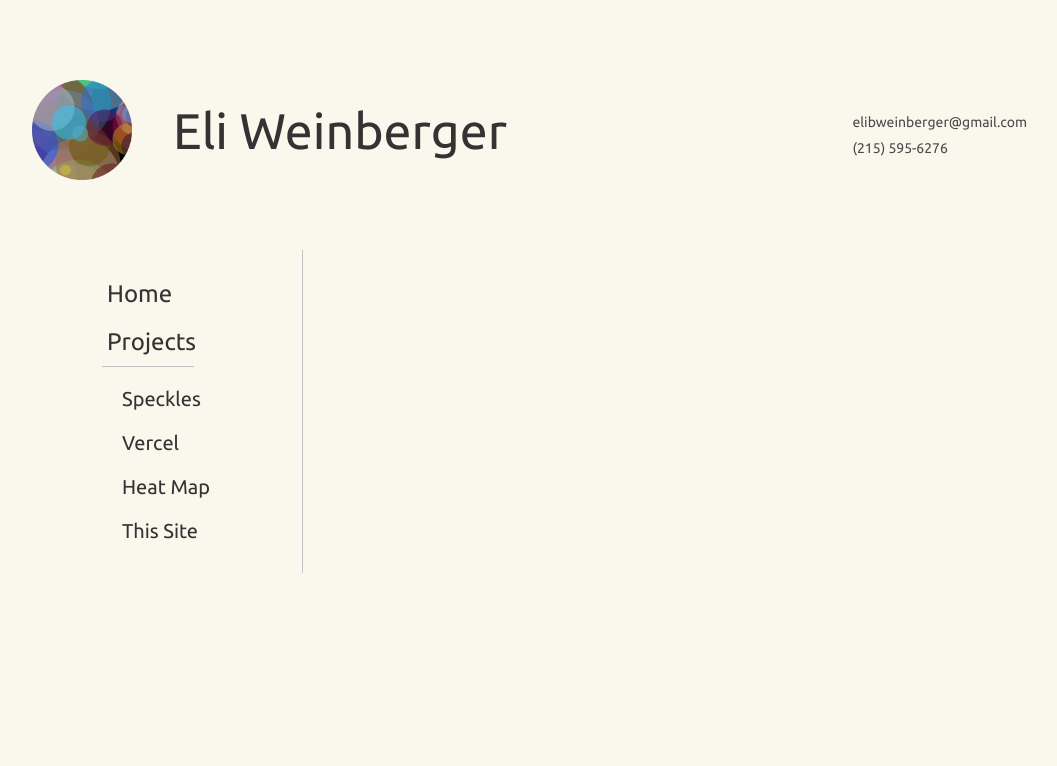
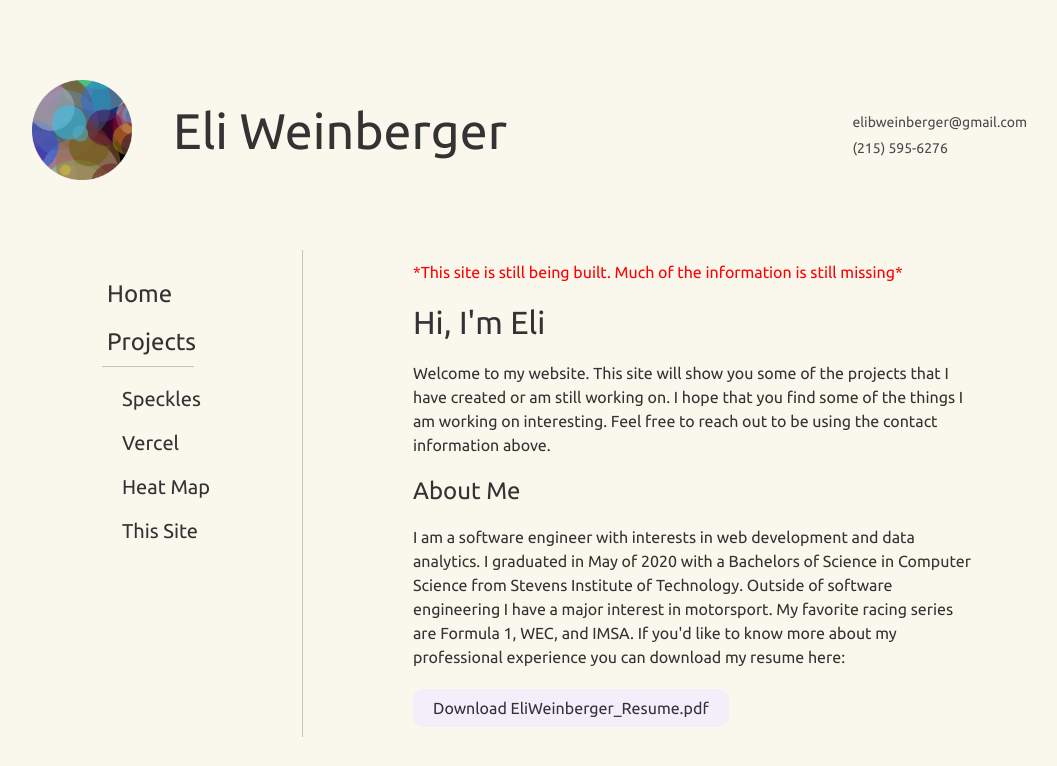
Before and after one commit to ebweinberger/eliWeinbergerWebsite, an Angular app: page / in a window 1280 px wide. Shown: the top 766 px of the page, without its empty margins (108-1165 px from the left). Built offline with nearby package versions, Linux system fonts and the light colour scheme.

Commit message:
Added a home page that talks about who I am

```diff
--- a/src/app/app-routing.module.ts
+++ b/src/app/app-routing.module.ts
@@ -2,10 +2,11 @@ import { NgModule } from '@angular/core';
 import { Routes, RouterModule } from '@angular/router';
 
 import { ProjectComponent } from './project/project.component';
+import { HomeComponent } from './home/home.component';
 
 
 const routes: Routes = [
-  // {path:"/", component: HomeComponent},
+  {path:"", component: HomeComponent},
   {path: "speckles", component: ProjectComponent},
   {path: "vercel", component: ProjectComponent},
   {path: "heatmap", component: ProjectComponent},
--- a/src/app/app.component.css
+++ b/src/app/app.component.css
@@ -1,7 +1,6 @@
 .header-container{
   display: flex;
   justify-content: center;
-  /* background-color: green; */
 }
 
 .header{
--- a/src/app/app.module.ts
+++ b/src/app/app.module.ts
@@ -4,11 +4,13 @@ import { NgModule } from '@angular/core';
 import { AppRoutingModule } from './app-routing.module';
 import { AppComponent } from './app.component';
 import { ProjectComponent } from './project/project.component';
+import { HomeComponent } from './home/home.component';
 
 @NgModule({
   declarations: [
     AppComponent,
-    ProjectComponent
+    ProjectComponent,
+    HomeComponent
   ],
   imports: [
     BrowserModule,
--- /dev/null
+++ b/src/app/home/home.component.css
@@ -0,0 +1,21 @@
+.content-container{
+  display: flex;
+  flex-direction: column;
+}
+
+h1, h2{
+  padding-top: 20px;
+  padding-bottom: 20px;
+}
+
+p{
+  line-height: 150%;
+}
+
+a{
+  padding: 10px 20px 10px 20px;
+  margin-top: 20px;
+  background-color: #f4edfa;
+  border-radius: 10px;
+  width: 276px;
+}
--- /dev/null
+++ b/src/app/home/home.component.html
@@ -0,0 +1,14 @@
+<div class="content-container">
+  <p style="color:red;">*This site is still being built. Much of the information is still missing*</p>
+
+  <h1> Hi, I'm Eli </h1>
+  <p>Welcome to my website. This site will show you some of the projects that I have created or am still working on.
+    I hope that you find some of the things I am working on interesting. Feel free to reach out to be using the contact information above.</p>
+  <h2>About Me</h2>
+  <p>I am a software engineer with interests in web development and data analytics. I graduated in May of 2020 with a Bachelors of Science in
+    Computer Science from Stevens Institute of Technology. Outside of software engineering I have a major interest in motorsport.
+    My favorite racing series are Formula 1, WEC, and IMSA. If you'd like to know more about my professional experience you can download my
+    resume here:</p>
+
+  <a href="../../assets/EliWeinberger_Resume.pdf" download> Download EliWeinberger_Resume.pdf</a>
+</div>
--- /dev/null
+++ b/src/app/home/home.component.ts
@@ -0,0 +1,15 @@
+import { Component, OnInit } from '@angular/core';
+
+@Component({
+  selector: 'app-home',
+  templateUrl: './home.component.html',
+  styleUrls: ['./home.component.css']
+})
+export class HomeComponent implements OnInit {
+
+  constructor() { }
+
+  ngOnInit() {
+  }
+
+}
```
Also changed, not shown: 2 other files (tests, documents, lock files or other folders).
